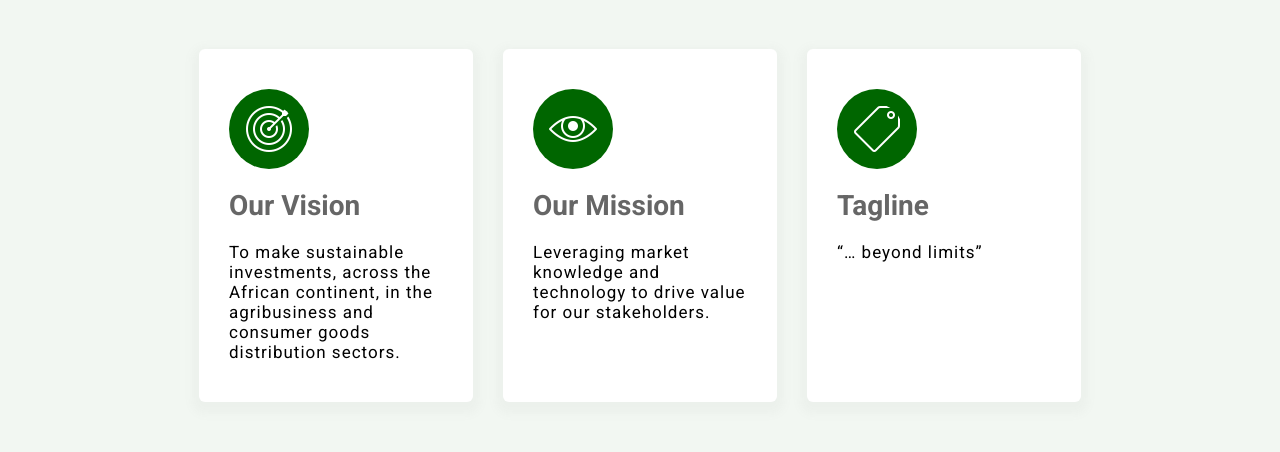
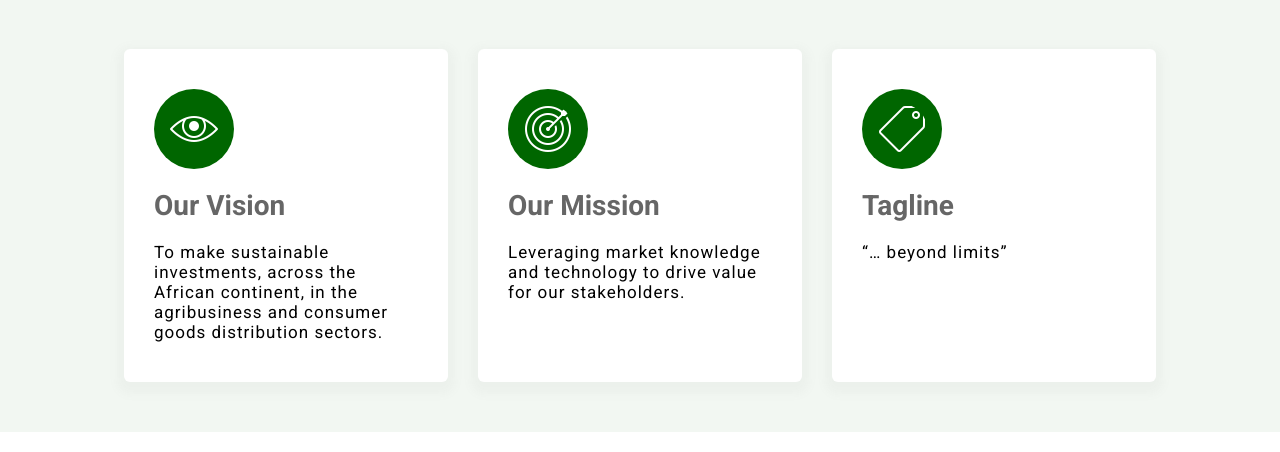
Before and after one commit to marketintelsolutions/kaxal, a React (Create React App) app: page /about in a window 1280 px wide. Shown: the part 851-1303 px from the top of the page. Built offline with nearby package versions, Linux system fonts and the light colour scheme.

Commit message:
mission vission adjusted

```diff
--- a/src/styles/modules/_about.scss
+++ b/src/styles/modules/_about.scss
@@ -123,7 +123,7 @@
         // border: 2px solid blue;
         padding: 40px 30px;
         width: 30%;
-        max-width: 274px;
+        max-width: 324px;
         background: white;
         display: flex;
         flex-direction: column;
--- a/src/utils/data.js
+++ b/src/utils/data.js
@@ -64,12 +64,12 @@ export const values = [
   {
     heading: 'Our Vision',
     text: 'To make sustainable investments, across the African continent, in the agribusiness and consumer goods distribution sectors.',
-    img: mission
+    img: vision
   },
   {
     heading: 'Our Mission',
     text: 'Leveraging market knowledge and technology to drive value for our stakeholders.',
-    img: vision
+    img: mission
   },
   {
     heading: 'Tagline',
```
